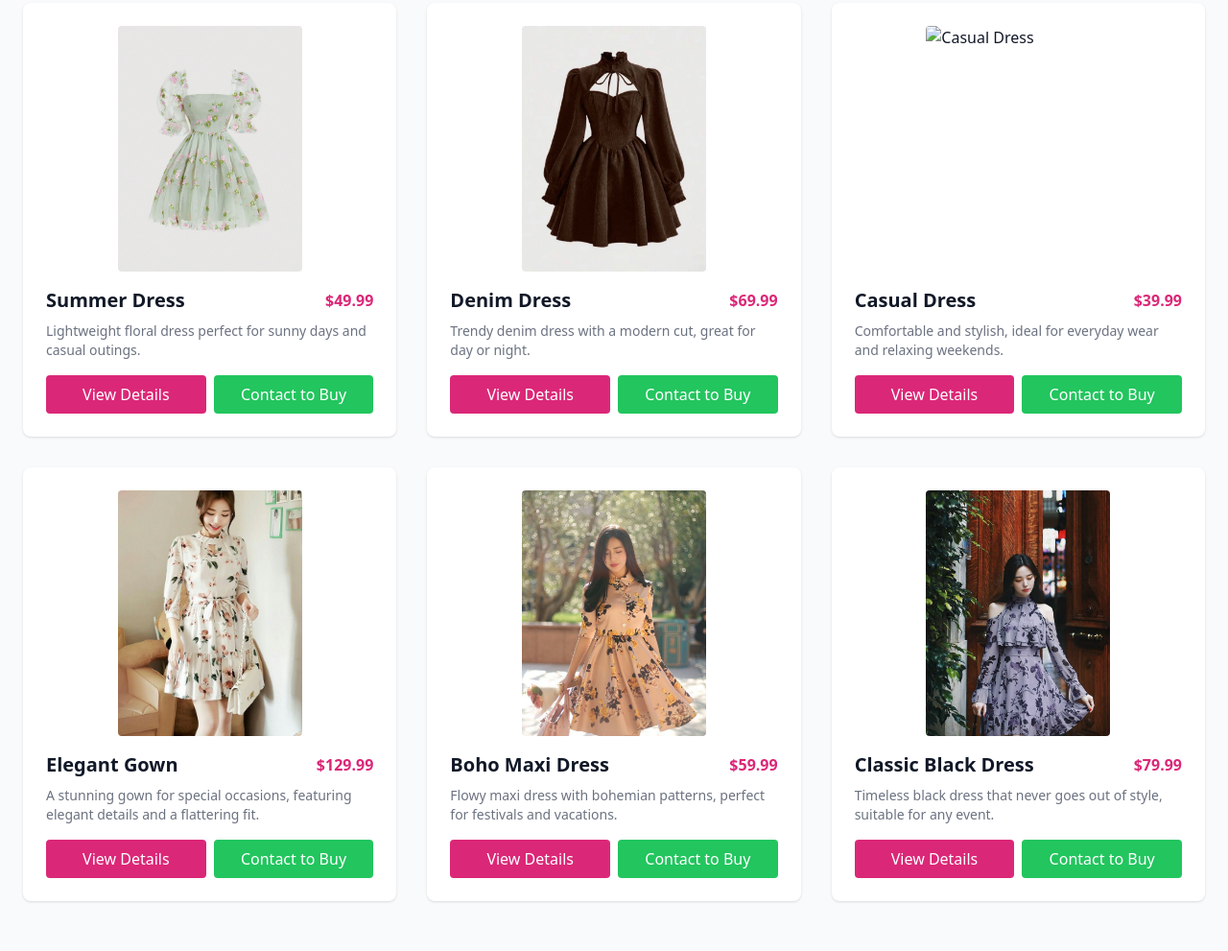
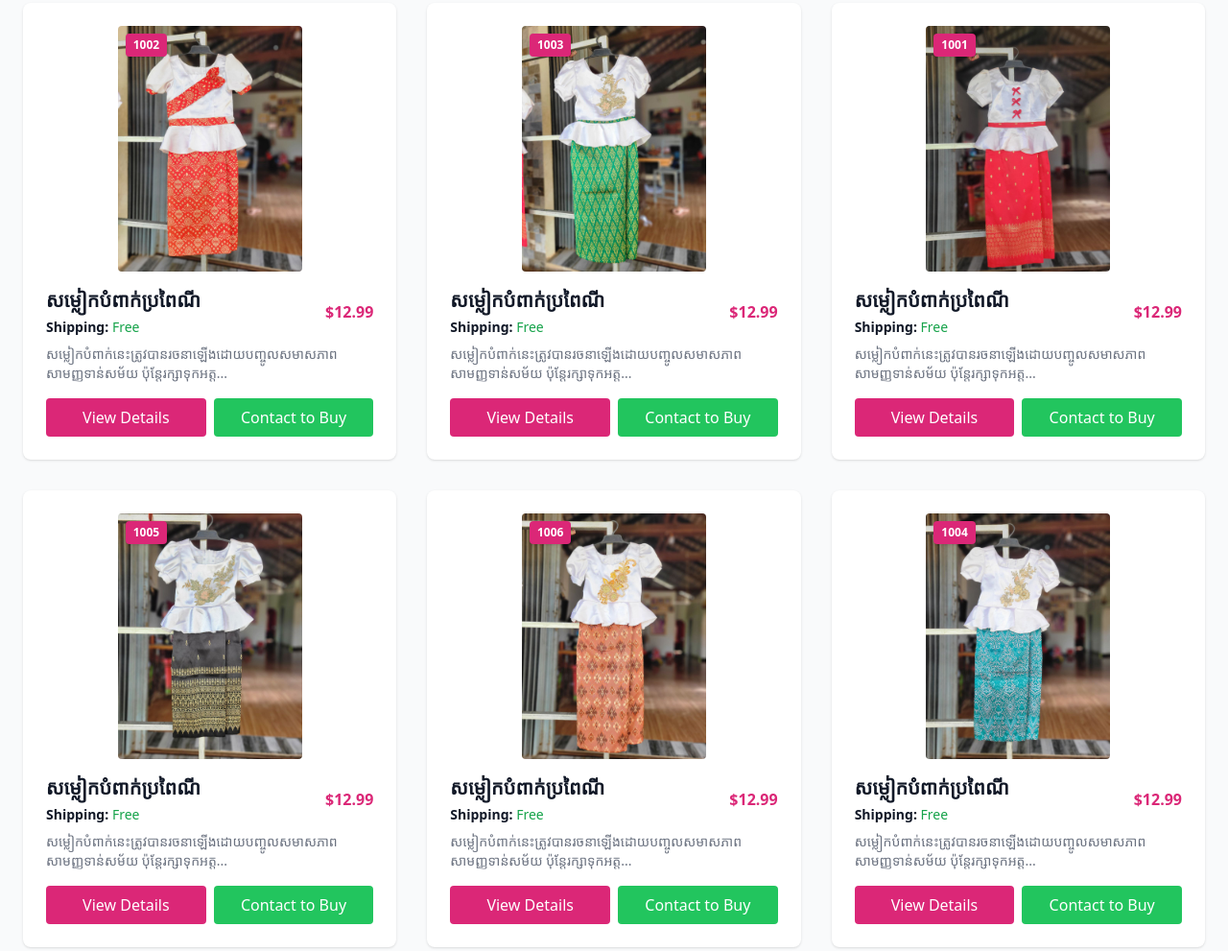
Before and after one commit to PEav52/phkardaek, a plain HTML site: page index.html in a window 1280 px wide. Shown: the part 721-1712 px from the top of the page at 96% size. Drawn offline with nearby package versions, Linux system fonts and the light colour scheme.

Commit message:
update product to use json data

```diff
--- a/index.html
+++ b/index.html
@@ -6,6 +6,7 @@
     <title>Phkar Daek - Trendy Clothes</title>
     <link rel="icon" type="image/png" href="assets/logo.png" />
     <script src="https://cdn.tailwindcss.com"></script>
+    <script src="products.js"></script>
     <script>
         function toggleMobileMenu() {
             const menu = document.getElementById('mobile-menu');
@@ -56,6 +57,66 @@
             const heroSlider = document.getElementById('hero-slider');
             heroSlider.addEventListener('mouseenter', stopAutoSlide);
             heroSlider.addEventListener('mouseleave', startAutoSlide);
+        });
+
+
+        // Shuffle products array
+        function getShuffledProducts(arr) {
+            const shuffled = arr.slice();
+            for (let i = shuffled.length - 1; i > 0; i--) {
+                const j = Math.floor(Math.random() * (i + 1));
+                [shuffled[i], shuffled[j]] = [shuffled[j], shuffled[i]];
+            }
+            return shuffled;
+        }
+
+        function renderProductsRandom() {
+            const container = document.getElementById('products-container');
+            container.innerHTML = '';
+            const shuffledProducts = getShuffledProducts(products);
+            shuffledProducts.forEach(product => {
+                container.innerHTML += `
+                <div class="bg-white rounded-lg shadow p-6 flex flex-col items-center">
+                    <div class="relative w-48 h-64 mb-4">
+                        <img src="${product.image}" alt="${product.name}" class="w-full h-full object-cover rounded" />
+                        <span class="absolute top-2 left-2 bg-pink-600 text-white text-xs font-bold px-2 py-1 rounded shadow">${product.code}</span>
+                    </div>
+                    <div class="flex w-full justify-between items-center mb-2">
+                        <div class="flex flex-col items-start">
+                            <h4 class="text-xl font-semibold">${product.name}</h4>
+                            <p class="text-sm mt-1">
+                                <span class="font-semibold">Shipping: </span>
+                                ${product.shippingFee === 0 ? '<span class="text-green-600">Free</span>' : `$${product.shippingFee.toFixed(2)}`}
+                            </p>
+                        </div>
+                        <p class="text-pink-600 font-bold">$${product.price.toFixed(2)}</p>
+                    </div>
+                    <p class="text-gray-500 text-sm mb-2" style="white-space:pre-line;">${(product.description.length > 80 ? product.description.substring(0, 80) + '...' : product.description)}</p>
+                    <div class="flex w-full gap-2 mt-2">
+                        <a href="${product.detailsUrl}?id=${product.id}" class="flex-1 bg-pink-600 text-white px-4 py-2 rounded hover:bg-pink-700 transition text-center inline-flex items-center justify-center">View Details</a>
+                        <a href="https://t.me/Pe_av" target="_blank" class="flex-1 bg-green-500 text-white px-4 py-2 rounded hover:bg-green-600 transition text-center inline-flex items-center justify-center">Contact to Buy</a>
+                    </div>
+                </div>
+                `;
+            });
+        }
+
+        // Automatically render products in random order on page load
+        document.addEventListener('DOMContentLoaded', function() {
+            if (document.getElementById('products-container')) {
+                renderProductsRandom();
+            }
+        });
+
+
+        window.addEventListener('DOMContentLoaded', () => {
+            updateSlider();
+            startAutoSlide();
+            // Pause on hover
+            const heroSlider = document.getElementById('hero-slider');
+            heroSlider.addEventListener('mouseenter', stopAutoSlide);
+            heroSlider.addEventListener('mouseleave', startAutoSlide);
+            renderProducts();
         });
     </script>
     <style>
@@ -117,13 +178,13 @@
                 </div>
             </div>
             <!-- Left Arrow -->
-            <button onclick="moveSlide(-1)" class="absolute left-4 top-1/2 -translate-y-1/2 bg-white bg-opacity-70 hover:bg-pink-200 text-pink-600 rounded-full p-2 shadow-md focus:outline-none z-10">
+            <!-- <button onclick="moveSlide(-1)" class="absolute left-4 top-1/2 -translate-y-1/2 bg-white bg-opacity-70 hover:bg-pink-200 text-pink-600 rounded-full p-2 shadow-md focus:outline-none z-10">
                 <svg class="w-6 h-6" fill="none" stroke="currentColor" stroke-width="2" viewBox="0 0 24 24"><path stroke-linecap="round" stroke-linejoin="round" d="M15 19l-7-7 7-7"/></svg>
-            </button>
+            </button> -->
             <!-- Right Arrow -->
-            <button onclick="moveSlide(1)" class="absolute right-4 top-1/2 -translate-y-1/2 bg-white bg-opacity-70 hover:bg-pink-200 text-pink-600 rounded-full p-2 shadow-md focus:outline-none z-10">
+            <!-- <button onclick="moveSlide(1)" class="absolute right-4 top-1/2 -translate-y-1/2 bg-white bg-opacity-70 hover:bg-pink-200 text-pink-600 rounded-full p-2 shadow-md focus:outline-none z-10">
                 <svg class="w-6 h-6" fill="none" stroke="currentColor" stroke-width="2" viewBox="0 0 24 24"><path stroke-linecap="round" stroke-linejoin="round" d="M9 5l7 7-7 7"/></svg>
-            </button>
+            </button> -->
             <!-- Indicators -->
             <div class="absolute bottom-6 left-1/2 -translate-x-1/2 flex space-x-2 z-10">
                 <button class="w-3 h-3 rounded-full bg-pink-400" onclick="goToSlide(0)" id="indicator-0"></button>
@@ -144,86 +205,7 @@
     <section id="shop" class="py-16">
         <div class="container mx-auto px-6">
             <h3 class="text-3xl font-bold mb-8 text-center">Featured Products</h3>
-            <div class="grid grid-cols-1 md:grid-cols-3 lg:grid-cols-3 gap-8">
-                <!-- Product 1 -->
-                <div class="bg-white rounded-lg shadow p-6 flex flex-col items-center">
-                    <img src="assets/dress01.jpg" alt="Summer Dress" class="w-48 h-64 object-cover rounded mb-4">
-                    <div class="flex w-full justify-between items-center mb-2">
-                        <h4 class="text-xl font-semibold">Summer Dress</h4>
-                        <p class="text-pink-600 font-bold">$49.99</p>
-                    </div>
-                    <p class="text-gray-500 text-sm mb-2">Lightweight floral dress perfect for sunny days and casual outings.</p>
-                    <div class="flex w-full gap-2 mt-2">
-                        <a href="product-details.html" class="flex-1 bg-pink-600 text-white px-4 py-2 rounded hover:bg-pink-700 transition text-center inline-flex items-center justify-center">View Details</a>
-                        <a href="https://t.me/Pe_av" target="_blank" class="flex-1 bg-green-500 text-white px-4 py-2 rounded hover:bg-green-600 transition text-center inline-flex items-center justify-center">Contact to Buy</a>
-                    </div>
-                </div>
-                <!-- Product 2 -->
-                <div class="bg-white rounded-lg shadow p-6 flex flex-col items-center">
-                    <img src="assets/dress02.jpg" alt="Denim Dress" class="w-48 h-64 object-cover rounded mb-4">
-                    <div class="flex w-full justify-between items-center mb-2">
-                        <h4 class="text-xl font-semibold">Denim Dress</h4>
-                        <p class="text-pink-600 font-bold">$69.99</p>
-                    </div>
-                    <p class="text-gray-500 text-sm mb-2">Trendy denim dress with a modern cut, great for day or night.</p>
-                    <div class="flex w-full gap-2 mt-2">
-                        <a href="product-details.html" class="flex-1 bg-pink-600 text-white px-4 py-2 rounded hover:bg-pink-700 transition text-center inline-flex items-center justify-center">View Details</a>
-                        <a href="https://t.me/Pe_av" target="_blank" class="flex-1 bg-green-500 text-white px-4 py-2 rounded hover:bg-green-600 transition text-center inline-flex items-center justify-center">Contact to Buy</a>
-                    </div>
-                </div>
-                <!-- Product 3 -->
-                <div class="bg-white rounded-lg shadow p-6 flex flex-col items-center">
-                    <img src="assets/dress03.jpg" alt="Casual Dress" class="w-48 h-64 object-cover rounded mb-4">
-                    <div class="flex w-full justify-between items-center mb-2">
-                        <h4 class="text-xl font-semibold">Casual Dress</h4>
-                        <p class="text-pink-600 font-bold">$39.99</p>
-                    </div>
-                    <p class="text-gray-500 text-sm mb-2">Comfortable and stylish, ideal for everyday wear and relaxing weekends.</p>
-                    <div class="flex w-full gap-2 mt-2">
-                        <a href="product-details.html" class="flex-1 bg-pink-600 text-white px-4 py-2 rounded hover:bg-pink-700 transition text-center inline-flex items-center justify-center">View Details</a>
-                        <a href="https://t.me/Pe_av" target="_blank" class="flex-1 bg-green-500 text-white px-4 py-2 rounded hover:bg-green-600 transition text-center inline-flex items-center justify-center">Contact to Buy</a>
-                    </div>
-                </div>
-                <!-- Product 4 -->
-                <div class="bg-white rounded-lg shadow p-6 flex flex-col items-center">
-                    <img src="assets/dress06.jpg" alt="Elegant Gown" class="w-48 h-64 object-cover rounded mb-4">
-                    <div class="flex w-full justify-between items-center mb-2">
-                        <h4 class="text-xl font-semibold">Elegant Gown</h4>
-                        <p class="text-pink-600 font-bold">$129.99</p>
-                    </div>
-                    <p class="text-gray-500 text-sm mb-2">A stunning gown for special occasions, featuring elegant details and a flattering fit.</p>
-                    <div class="flex w-full gap-2 mt-2">
-                        <a href="product-details.html" class="flex-1 bg-pink-600 text-white px-4 py-2 rounded hover:bg-pink-700 transition text-center inline-flex items-center justify-center">View Details</a>
-                        <a href="https://t.me/Pe_av" target="_blank" class="flex-1 bg-green-500 text-white px-4 py-2 rounded hover:bg-green-600 transition text-center inline-flex items-center justify-center">Contact to Buy</a>
-                    </div>
-                </div>
-                <!-- Product 5 -->
-                <div class="bg-white rounded-lg shadow p-6 flex flex-col items-center">
-                    <img src="assets/dress07.jpg" alt="Boho Maxi Dress" class="w-48 h-64 object-cover rounded mb-4">
-                    <div class="flex w-full justify-between items-center mb-2">
-                        <h4 class="text-xl font-semibold">Boho Maxi Dress</h4>
-                        <p class="text-pink-600 font-bold">$59.99</p>
-                    </div>
-                    <p class="text-gray-500 text-sm mb-2">Flowy maxi dress with bohemian patterns, perfect for festivals and vacations.</p>
-                    <div class="flex w-full gap-2 mt-2">
-                        <a href="product-details.html" class="flex-1 bg-pink-600 text-white px-4 py-2 rounded hover:bg-pink-700 transition text-center inline-flex items-center justify-center">View Details</a>
-                        <a href="https://t.me/Pe_av" target="_blank" class="flex-1 bg-green-500 text-white px-4 py-2 rounded hover:bg-green-600 transition text-center inline-flex items-center justify-center">Contact to Buy</a>
-                    </div>
-                </div>
-                <!-- Product 6 -->
-                <div class="bg-white rounded-lg shadow p-6 flex flex-col items-center">
-                    <img src="assets/dress08.jpg" alt="Classic Black Dress" class="w-48 h-64 object-cover rounded mb-4">
-                    <div class="flex w-full justify-between items-center mb-2">
-                        <h4 class="text-xl font-semibold">Classic Black Dress</h4>
-                        <p class="text-pink-600 font-bold">$79.99</p>
-                    </div>
-                    <p class="text-gray-500 text-sm mb-2">Timeless black dress that never goes out of style, suitable for any event.</p>
-                    <div class="flex w-full gap-2 mt-2">
-                        <a href="product-details.html" class="flex-1 bg-pink-600 text-white px-4 py-2 rounded hover:bg-pink-700 transition text-center inline-flex items-center justify-center">View Details</a>
-                        <a href="https://t.me/Pe_av" target="_blank" class="flex-1 bg-green-500 text-white px-4 py-2 rounded hover:bg-green-600 transition text-center inline-flex items-center justify-center">Contact to Buy</a>
-                    </div>
-                </div>
-            </div>
+            <div id="products-container" class="grid grid-cols-1 md:grid-cols-3 lg:grid-cols-3 gap-8"></div>
         </div>
     </section>
 
@@ -286,7 +268,7 @@
     <!-- Footer -->
     <footer class="bg-white py-6 mt-12 shadow-inner">
         <div class="container mx-auto px-6 text-center text-gray-500">
-            &copy; 2025 New Fashion. All rights reserved.
+            &copy; 2025 Phkar Daek. All rights reserved.
         </div>
     </footer>
 </body>
--- /dev/null
+++ b/products.js
@@ -0,0 +1,99 @@
+// Product data in JS
+        const products = [
+          {
+            id: 1,
+            code: "1001",
+            name: "សម្លៀកបំពាក់ប្រពៃណី",
+            image: "assets/Traditional-01.jpg",
+            price: 12.99,
+            description: "សម្លៀកបំពាក់នេះត្រូវបានរចនាឡើងដោយបញ្ចូលសមាសភាពសាមញ្ញទាន់សម័យ ប៉ុន្តែរក្សាទុកអត្តសញ្ញាណនៃវប្បធម៌ខ្មែរ។ ជាសម្លៀកបំពាក់សមស្របសម្រាប់កុមារ ពេលចូលរួមពិធីបុណ្យប្រពៃណី ដូចជា បុណ្យចូលឆ្នាំថ្មី បុណ្យភ្ជុំបិណ្ឌ ឬការសម្តែងវប្បធម៌។ សំពត់ដ៏ប្រណិត រចនាមានលំនាំបុរាណបន្សល់ពីសិល្បៈខ្មែរចាស់ៗ ប្រកបដោយសណ្ឋានសោភា និងភាពសមរម្យ។ <br>👗ឈុតនេះបង្ហាញពីភាពស្រស់ស្អាត ដួងចិត្ត និងភាពជាក់ស្តែងនៃក្មេងស្រីខ្មែរ។",
+            detailsUrl: "product-details.html",
+            shippingFee: 0,
+            productDetails: {
+              material: "ហូលបារាំង",
+              sizes: "ក្មេងក្រោម 20kg",
+              colors: "ក្រហម",
+              care: "បោកទឹកបាន"
+            }
+          },
+          {
+            id: 2,
+            code: "1002",
+            name: "សម្លៀកបំពាក់ប្រពៃណី",
+            image: "assets/Traditional-02.jpg",
+            price: 12.99,
+            description: "សម្លៀកបំពាក់នេះត្រូវបានរចនាឡើងដោយបញ្ចូលសមាសភាពសាមញ្ញទាន់សម័យ ប៉ុន្តែរក្សាទុកអត្តសញ្ញាណនៃវប្បធម៌ខ្មែរ។ ជាសម្លៀកបំពាក់សមស្របសម្រាប់កុមារ ពេលចូលរួមពិធីបុណ្យប្រពៃណី ដូចជា បុណ្យចូលឆ្នាំថ្មី បុណ្យភ្ជុំបិណ្ឌ ឬការសម្តែងវប្បធម៌។ សំពត់ដ៏ប្រណិត រចនាមានលំនាំបុរាណបន្សល់ពីសិល្បៈខ្មែរចាស់ៗ ប្រកបដោយសណ្ឋានសោភា និងភាពសមរម្យ។ <br>👗ឈុតនេះបង្ហាញពីភាពស្រស់ស្អាត ដួងចិត្ត និងភាពជាក់ស្តែងនៃក្មេងស្រីខ្មែរ។",
+            detailsUrl: "product-details.html",
+            shippingFee: 0,
+            productDetails: {
+              material: "ហូលបារាំង",
+              sizes: "ក្មេងក្រោម 20kg",
+              colors: "ក្រហម",
+              care: "បោកទឹកបាន"
+            }
+          },
+          {
+            id: 3,
+            code: "1003",
+            name: "សម្លៀកបំពាក់ប្រពៃណី",
+            image: "assets/Traditional-03.jpg",
+            price: 12.99,
+            description: "សម្លៀកបំពាក់នេះត្រូវបានរចនាឡើងដោយបញ្ចូលសមាសភាពសាមញ្ញទាន់សម័យ ប៉ុន្តែរក្សាទុកអត្តសញ្ញាណនៃវប្បធម៌ខ្មែរ។ ជាសម្លៀកបំពាក់សមស្របសម្រាប់កុមារ ពេលចូលរួមពិធីបុណ្យប្រពៃណី ដូចជា បុណ្យចូលឆ្នាំថ្មី បុណ្យភ្ជុំបិណ្ឌ ឬការសម្តែងវប្បធម៌។ សំពត់ដ៏ប្រណិត រចនាមានលំនាំបុរាណបន្សល់ពីសិល្បៈខ្មែរចាស់ៗ ប្រកបដោយសណ្ឋានសោភា និងភាពសមរម្យ។ <br>👗ឈុតនេះបង្ហាញពីភាពស្រស់ស្អាត ដួងចិត្ត និងភាពជាក់ស្តែងនៃក្មេងស្រីខ្មែរ។",
+            detailsUrl: "product-details.html",
+            shippingFee: 0,
+            productDetails: {
+              material: "ហូលបារាំង",
+              sizes: "ក្មេងក្រោម 20kg",
+              colors: "បៃតង",
+              care: "បោកទឹកបាន"
+            }
+          },
+          {
+            id: 4,
+            code: "1004",
+            name: "សម្លៀកបំពាក់ប្រពៃណី",
+            image: "assets/Traditional-04.jpg",
+            price: 12.99,
+            description: "សម្លៀកបំពាក់នេះត្រូវបានរចនាឡើងដោយបញ្ចូលសមាសភាពសាមញ្ញទាន់សម័យ ប៉ុន្តែរក្សាទុកអត្តសញ្ញាណនៃវប្បធម៌ខ្មែរ។ ជាសម្លៀកបំពាក់សមស្របសម្រាប់កុមារ ពេលចូលរួមពិធីបុណ្យប្រពៃណី ដូចជា បុណ្យចូលឆ្នាំថ្មី បុណ្យភ្ជុំបិណ្ឌ ឬការសម្តែងវប្បធម៌។ សំពត់ដ៏ប្រណិត រចនាមានលំនាំបុរាណបន្សល់ពីសិល្បៈខ្មែរចាស់ៗ ប្រកបដោយសណ្ឋានសោភា និងភាពសមរម្យ។ <br>👗ឈុតនេះបង្ហាញពីភាពស្រស់ស្អាត ដួងចិត្ត និងភាពជាក់ស្តែងនៃក្មេងស្រីខ្មែរ។",
+            detailsUrl: "product-details.html",
+            shippingFee: 0,
+            productDetails: {
+              material: "ហូលបារាំង",
+              sizes: "ក្មេងក្រោម 20kg",
+              colors: "ខៀវខ្ចី",
+              care: "បោកទឹកបាន"
+            }
+          },
+          {
+            id: 5,
+            code: "1005",
+            name: "សម្លៀកបំពាក់ប្រពៃណី",
+            image: "assets/Traditional-05.jpg",
+            price: 12.99,
+            description: "សម្លៀកបំពាក់នេះត្រូវបានរចនាឡើងដោយបញ្ចូលសមាសភាពសាមញ្ញទាន់សម័យ ប៉ុន្តែរក្សាទុកអត្តសញ្ញាណនៃវប្បធម៌ខ្មែរ។ ជាសម្លៀកបំពាក់សមស្របសម្រាប់កុមារ ពេលចូលរួមពិធីបុណ្យប្រពៃណី ដូចជា បុណ្យចូលឆ្នាំថ្មី បុណ្យភ្ជុំបិណ្ឌ ឬការសម្តែងវប្បធម៌។ សំពត់ដ៏ប្រណិត រចនាមានលំនាំបុរាណបន្សល់ពីសិល្បៈខ្មែរចាស់ៗ ប្រកបដោយសណ្ឋានសោភា និងភាពសមរម្យ។ <br>👗ឈុតនេះបង្ហាញពីភាពស្រស់ស្អាត ដួងចិត្ត និងភាពជាក់ស្តែងនៃក្មេងស្រីខ្មែរ។",
+            detailsUrl: "product-details.html",
+            shippingFee: 0,
+            productDetails: {
+              material: "ហូលបារាំង",
+              sizes: "ក្មេងក្រោម 20kg",
+              colors: "ខ្មៅ + ទឹកមាស",
+              care: "បោកទឹកបាន"
+            }
+          },
+          {
+            id: 6,
+            code: "1006",
+            name: "សម្លៀកបំពាក់ប្រពៃណី",
+            image: "assets/Traditional-06.jpg",
+            price: 12.99,
+            description: "សម្លៀកបំពាក់នេះត្រូវបានរចនាឡើងដោយបញ្ចូលសមាសភាពសាមញ្ញទាន់សម័យ ប៉ុន្តែរក្សាទុកអត្តសញ្ញាណនៃវប្បធម៌ខ្មែរ។ ជាសម្លៀកបំពាក់សមស្របសម្រាប់កុមារ ពេលចូលរួមពិធីបុណ្យប្រពៃណី ដូចជា បុណ្យចូលឆ្នាំថ្មី បុណ្យភ្ជុំបិណ្ឌ ឬការសម្តែងវប្បធម៌។ សំពត់ដ៏ប្រណិត រចនាមានលំនាំបុរាណបន្សល់ពីសិល្បៈខ្មែរចាស់ៗ ប្រកបដោយសណ្ឋានសោភា និងភាពសមរម្យ។ <br>👗ឈុតនេះបង្ហាញពីភាពស្រស់ស្អាត ដួងចិត្ត និងភាពជាក់ស្តែងនៃក្មេងស្រីខ្មែរ។",
+            detailsUrl: "product-details.html",
+            shippingFee: 0,
+            productDetails: {
+              material: "ហូលបារាំង",
+              sizes: "ក្មេងក្រោម 20kg",
+              colors: "ត្នោត",
+              care: "បោកទឹកបាន"
+            }
+          }
+        ];
```
Also changed, not shown: product-details.html (+46 -15 lines), assets/Traditional-01.jpg (added), assets/Traditional-02.jpg (added), assets/Traditional-03.jpg (added), assets/Traditional-04.jpg (added), assets/Traditional-05.jpg (added), assets/Traditional-06.jpg (added), 3 other files.
